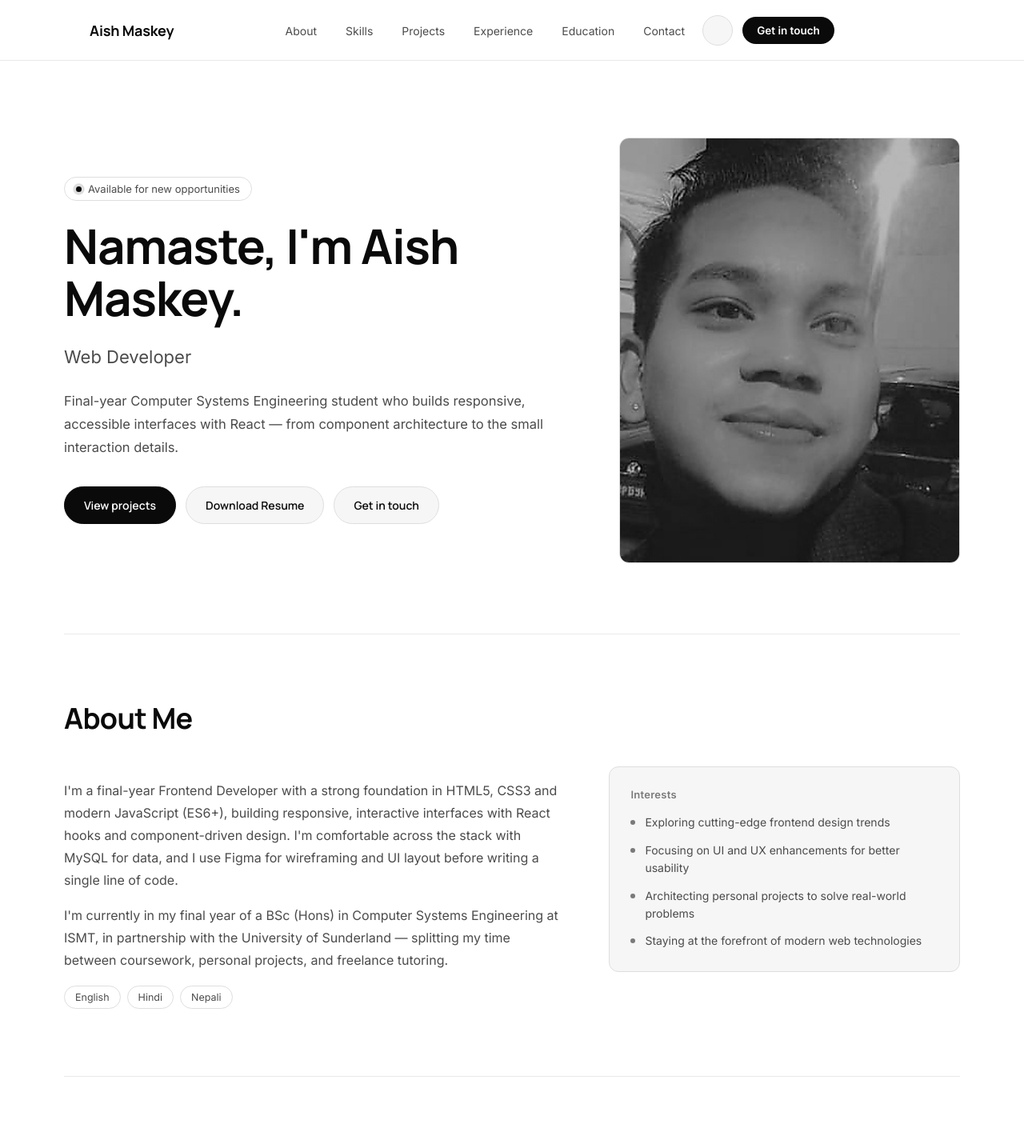
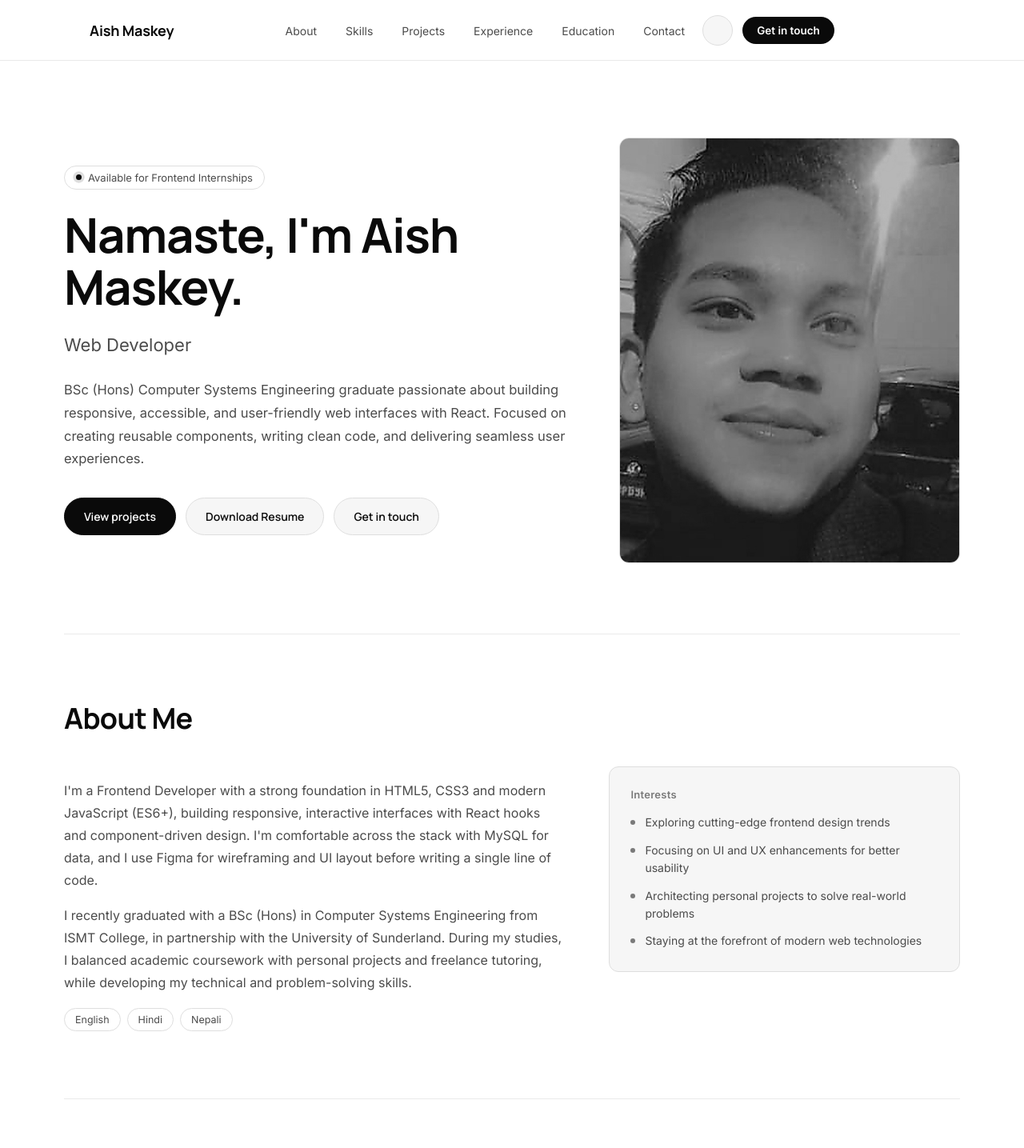
Before and after one commit to aishmaskey23-ace/Portfolio-Aish-Maskey, a React (Vite) app: page / in a window 1280 px wide. Shown: the top 1435 px of the page at 80% size. Built offline with nearby package versions, Linux system fonts and the light colour scheme.

Commit message:
Updated the decription and other parts

```diff
--- a/index.html
+++ b/index.html
@@ -11,7 +11,7 @@
     />
        <meta
       name="description"
-      content="Aish Maskey — Frontend Developer from Kathmandu, Nepal. React, JavaScript, HTML5 and CSS3 projects, experience and contact details."
+      content="Aish Maskey — Frontend Developer from Lalitpur, Nepal. React, JavaScript, HTML5 and CSS3 projects, experience and contact details."
     />
     <title>Aish Maskey — Frontend Developer</title>
 
@@ -29,8 +29,8 @@
       property="og:description"
       content="Frontend developer from Kathmandu, Nepal. Explore my React, JavaScript, HTML5 and CSS3 projects."
     />
-    <meta property="og:url" content="https://YOUR-SITE.vercel.app/" />
-    <meta property="og:image" content="https://YOUR-SITE.vercel.app/og-image.png" />
+    <meta property="og:url" content="https://portfolio-aish-maskey.vercel.app/" />
+    <meta property="og:image" content="https://portfolio-aish-maskey.vercel.app/og-image.png" />
     <meta property="og:image:width" content="1200" />
     <meta property="og:image:height" content="630" />
     <meta property="og:image:alt" content="Aish Maskey — Frontend Developer" />
--- a/src/components/About.jsx
+++ b/src/components/About.jsx
@@ -7,15 +7,13 @@ export default function About() {
       <div className="about-grid">
         <div>
           <p>
-            I'm a final-year Frontend Developer with a strong foundation in HTML5, CSS3 and modern JavaScript (ES6+),
+            I'm a Frontend Developer with a strong foundation in HTML5, CSS3 and modern JavaScript (ES6+),
             building responsive, interactive interfaces with React hooks and component-driven design.
             I'm comfortable across the stack with MySQL for data, and I use Figma for wireframing and UI
             layout before writing a single line of code.
           </p>
           <p>
-            I'm currently in my final year of a BSc (Hons) in Computer Systems Engineering at ISMT, in
-            partnership with the University of Sunderland — splitting my time between coursework,
-            personal projects, and freelance tutoring.
+           I recently graduated with a BSc (Hons) in Computer Systems Engineering from ISMT College, in partnership with the University of Sunderland. During my studies, I balanced academic coursework with personal projects and freelance tutoring, while developing my technical and problem-solving skills.
           </p>
           <div className="lang-row">
             {['English', 'Hindi', 'Nepali'].map((l) => (
--- a/src/components/Education.jsx
+++ b/src/components/Education.jsx
@@ -13,7 +13,7 @@ export default function Education() {
             Sunderland, Tinkune (Kathmandu)
           </div>
           <ul>
-            <li>Status: currently pursuing, final year.</li>
+            <li>Grade: First-Class Honours</li>
           </ul>
         </div>
         <div className="tl-item">
--- a/src/components/Experience.jsx
+++ b/src/components/Experience.jsx
@@ -10,9 +10,10 @@ export default function Experience() {
           <h3 className="tl-title">Founder — Ace Grihaa</h3>
           <div className="tl-sub">Premium home décor &amp; home living brand · Nepal</div>
           <ul>
-            <li>Founded and run an online home décor brand focused on premium, minimalist products for Nepali homes.</li>
-            <li>Developed the complete brand identity: logo, colour palette, typography and asset system across multiple formats.</li>
-            <li>Manage day-to-day operations of the online business, including product listings, customer communication and orders.</li>
+            <li>Founded and run an online home decor brand focused on premium, minimalist products for Nepali homes.</li>
+            <li>Create and publish daily social media content to showcase products, promote offers, and engage with potential customers.</li>
+            <li>Manage product listings, customer inquiries, order coordination, and day-to-day business operations.</li>
+            <li>Develop practical skills in digital marketing, content creation, communication, and brand management.</li>
           </ul>
           <div className="project-links">
             <a className="project-link is-link" href="https://www.instagram.com/acegrihaa/" target="_blank" rel="noopener noreferrer">
@@ -30,8 +31,8 @@ export default function Experience() {
           <h3 className="tl-title">Private Tutor — SEE Level</h3>
           <div className="tl-sub">Freelance</div>
           <ul>
-            <li>Taught Optional Mathematics and Nepali to SEE students.</li>
-            <li>Simplified complex concepts and managed accelerated exam preparation for two students.</li>
+            <li>Tutored SEE-level students in Optional Mathematics and Nepali, while providing additional guidance and academic support in other subjects.</li>
+            <li>Explained complex concepts clearly and helped students strengthen their understanding, problem-solving skills, and exam preparation.</li>
           </ul>
         </div>
       </div>
--- a/src/components/Hero.jsx
+++ b/src/components/Hero.jsx
@@ -11,15 +11,14 @@ export default function Hero({ onNavigate }) {
       <div>
         <div className="eyebrow-badge">
           <span className="dot"></span>
-          Available for new opportunities
+          Available for Frontend Internships
         </div>
         <h1>Namaste, I'm Aish Maskey.</h1>
         <p className="role-line">
           <span className="role-word" key={role}>{role}</span>
         </p>
         <p className="lead">
-          Final-year Computer Systems Engineering student who builds responsive, accessible interfaces
-          with React — from component architecture to the small interaction details.
+         BSc (Hons) Computer Systems Engineering graduate passionate about building responsive, accessible, and user-friendly web interfaces with React. Focused on creating reusable components, writing clean code, and delivering seamless user experiences.
         </p>
                 <div className="hero-cta-row">
           <a className="btn primary" href="#projects" onClick={(e) => handleNavClick(e, 'projects', onNavigate)}>
--- a/src/data/content.js
+++ b/src/data/content.js
@@ -9,10 +9,6 @@ export const NAV_ITEMS = [
 
 export const ROLES = ['Frontend Developer', 'React Developer', 'Web Developer']
 
-// Optional per-project links (each button only appears if you fill it in):
-//   source: GitHub repo URL        -> shows "Source code"
-//   demo:   Vercel / live site URL -> shows "Live demo"
-//   video:  YouTube / Drive URL    -> shows "Demo video" (for projects with no live site)
 export const PROJECTS = [
   {
     title: 'AI-Solutions Web Platform',
--- a/src/data/techIcons.js
+++ b/src/data/techIcons.js
@@ -12,8 +12,7 @@ import vscode from '../assets/tech/vscode.svg'
 import chrome from '../assets/tech/chrome.svg'
 import androidStudio from '../assets/tech/androidstudio.svg'
 
-// Order matters: the first matching rule wins.
-// `mono: true` marks a dark logo that is inverted on the dark theme so it stays visible.
+
 const RULES = [
   [/^html/i, { src: html5 }],
   [/^css/i, { src: css3 }],
```
Also changed, not shown: Portfolio Demo.gif (added).
